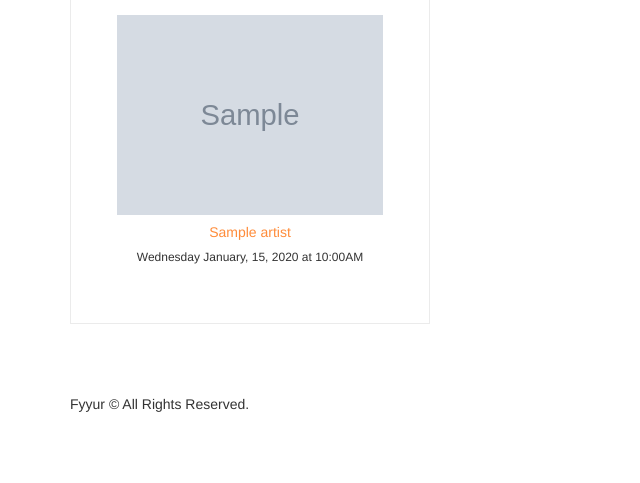
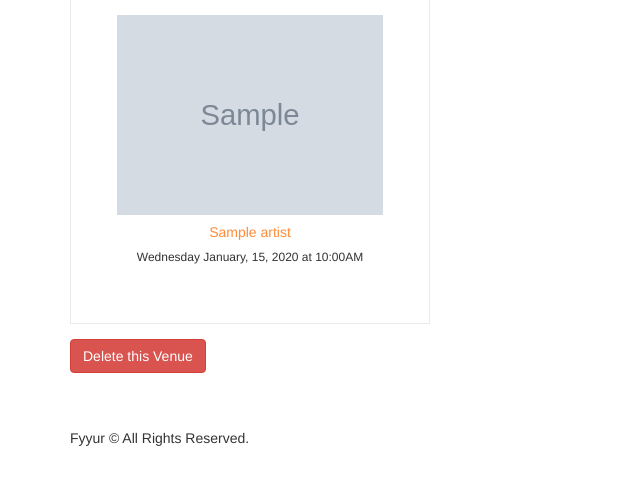
Before and after one commit to brendamoreira/fyyur, a Flask app: page /venues/1 in a window 1280 px wide. Shown: the part 701-1184 px from the top of the page, without its empty margins (0-640 px from the left). Before the commit the page ends 1113 px from the top, so only its background shows below. Run offline with Flask 2, Linux system fonts and the light colour scheme; tables that the repository leaves empty hold one stand-in row (values such as "Sample post"); grey boxes marked "Sample" are stand-in pictures; some libraries are stand-ins or nearby versions.

Commit message:
Create delete venue feature

```diff
--- a/app.py
+++ b/app.py
@@ -197,9 +197,18 @@ def create_venue_submission():
 
 @app.route('/venues/<venue_id>', methods=['DELETE'])
 def delete_venue(venue_id):
-  # TODO: Complete this endpoint for taking a venue_id, and using
-  # SQLAlchemy ORM to delete a record. Handle cases where the session commit could fail.
+  try:
+    Venue.query.filter_by(id=venue_id).delete()
+    db.session.commit()
 
+  except:
+    db.session.rollback()
+    flash('Venue could not be deleted!', 'error')
+
+  finally:
+    db.session.close()
+
+  return render_template('pages/home.html')
   # BONUS CHALLENGE: Implement a button to delete a Venue on a Venue Page, have it so that
   # clicking that button delete it from the db then redirect the user to the homepage
   return None
--- a/templates/pages/show_venue.html
+++ b/templates/pages/show_venue.html
@@ -72,7 +72,17 @@
 			</div>
 		</div>
 		{% endfor %}
-	</div>
+		</div>
+	<button id="deletebtn" class="btn btn-danger" data-id="{{ venue.id }}" onclick="deleteVenue()">Delete this Venue</button>
 </section>
-
+<script>
+	const deleteBtn = document.querySelector('#deletebtn');
+	function deleteVenue(){
+		fetch('/venues/' + deleteBtn.dataset['id'], {
+			method: 'DELETE'
+		}).then(function(){
+			window.location.href="/";
+		});
+	}
+</script>
 {% endblock %}
```
